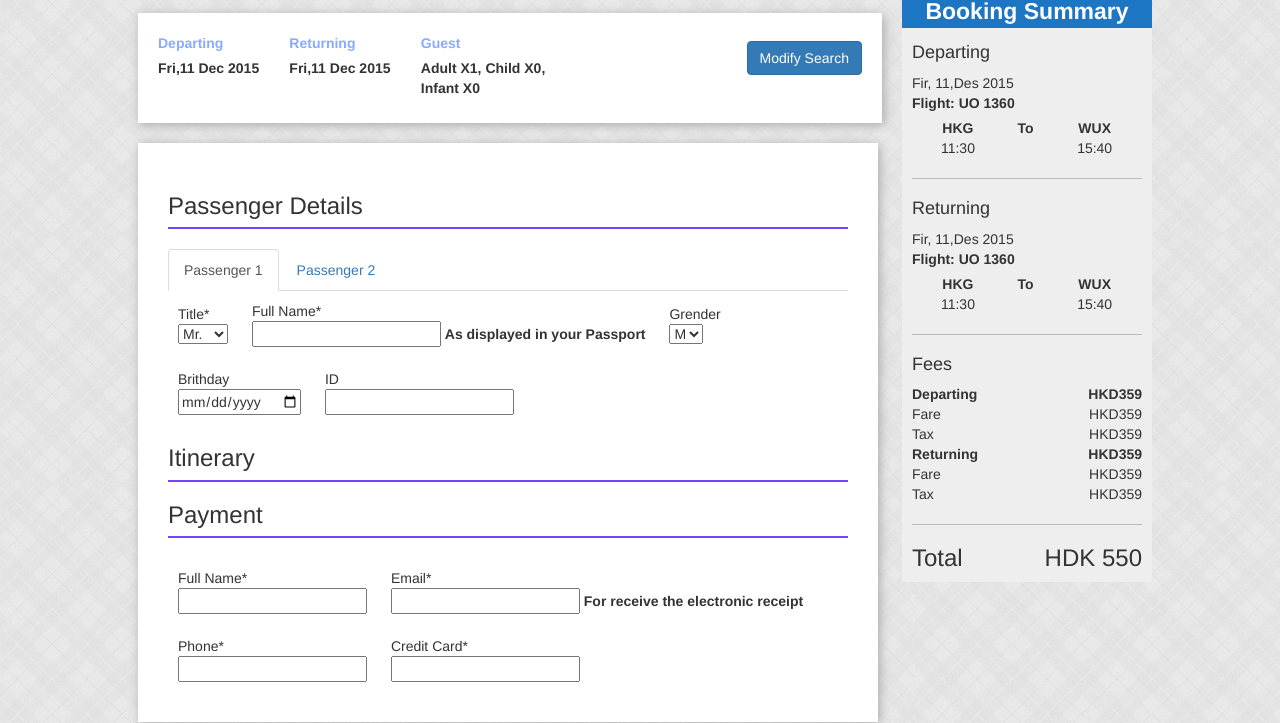
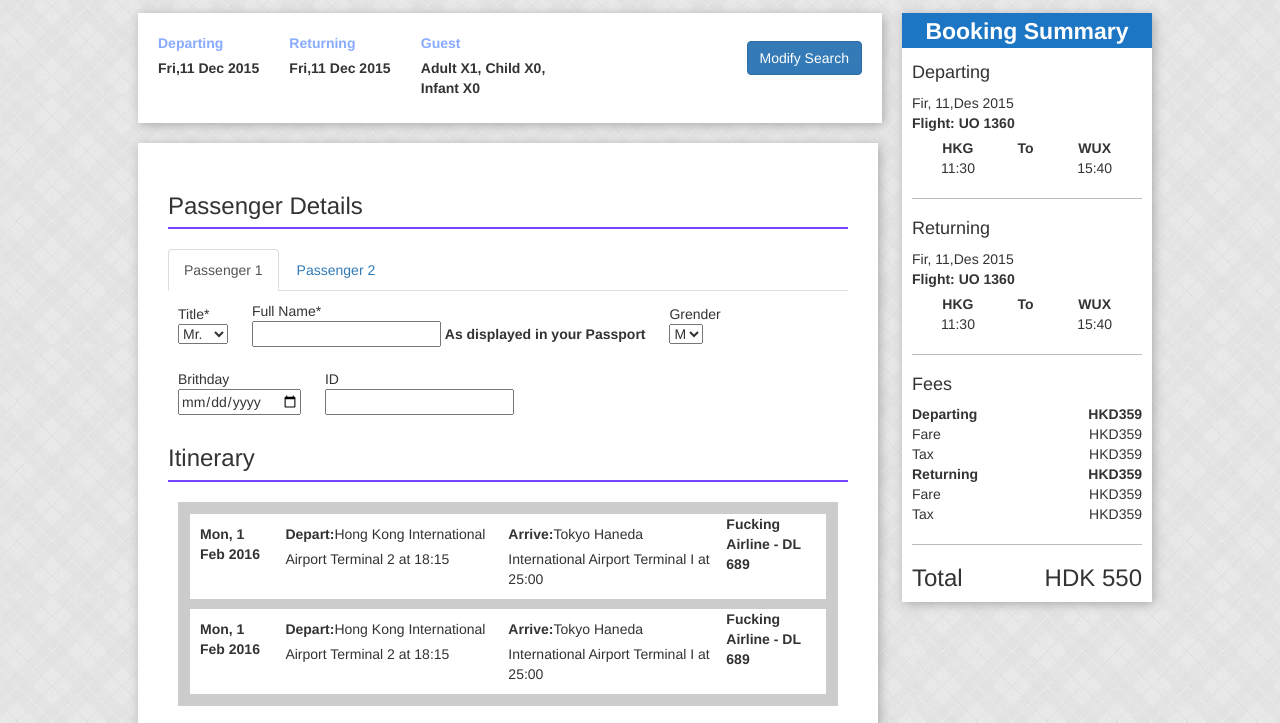
Before and after one commit to ttommyth/ITP4506_HCIGUI, a plain HTML site: page public_html/fligthCustDetail.html in a window 1280 px wide. Shown: the part 58-781 px from the top of the page. Drawn offline with Linux system fonts and the light colour scheme.

Commit message:
Merge origin/master
Conflicts:
	ligthCustDetail done

```diff
--- a/public_html/css/index.css
+++ b/public_html/css/index.css
@@ -111,7 +111,10 @@ img, .hotels table{
     font-size: 23px;
 }
 .bookingSummaryDiv{
+    margin-top: 20px;
     margin-left: 20px;
+    background: white;
+    box-shadow: 2px 2px 10px #aaaaaa;
 }
 .bookingSummaryDiv table tr th, .bookingSummaryDiv table tr td{
     text-align: center;
@@ -122,7 +125,7 @@ img, .hotels table{
     padding-left: 10px;
     padding-right: 10px;
     padding-top: 5px;
-    background: #eeeeee;
+    background: white;
 }
 .bookingSummaryDiv hr{
     border-top: 1px solid #bbbbbb;
@@ -407,3 +410,25 @@ img, .hotels table{
     border: 1px solid #7644FF;
     margin-top: -2px;
 }
+#itineDiv{
+    padding: 12px;
+    margin-left: 10px;
+    margin-right: 10px;
+    width: 97%;
+    background: #cccccc;
+}
+#goItinerary{
+    width:100%;
+    background: white;
+    margin-bottom: 10px;
+}
+#backItinerary{
+   width:100%;
+    background: white;
+}
+.alignTop{
+    vertical-align: top;
+}
+#cfPaymentBtn{
+    margin-left: 500px;
+}
--- a/public_html/fligthCustDetail.html
+++ b/public_html/fligthCustDetail.html
@@ -128,8 +128,27 @@ and open the template in the editor.
                 </div>
                     <div>
                         <h3>Itinerary</h3><hr class="mainHr"/>
-                        <div>
-                        </div>
+                        <div id="itineDiv">
+                            <div id="goItinerary">
+                                <table>
+                                    <tr>
+                                        <td><div class="inline"><label>Mon, 1 Feb 2016</label></div></td>
+                                        <td><div class="inline"><label>Depart: </label>Hong Kong International Airport Terminal 2 at 18:15</div></td>
+                                        <td><div class="inline"><label>Arrive: </label>Tokyo Haneda International Airport Terminal I at 25:00</div></td>
+                                        <td><label>Fucking Airline - DL 689</label></td>
+                                    </tr>
+                                </table>
+                            </div>
+                            <div id="backItinerary">
+                                <table>
+                                    <tr>
+                                        <td><div class="inline"><label>Mon, 1 Feb 2016</label></div></td>
+                                        <td><div class="inline"><label>Depart: </label>Hong Kong International Airport Terminal 2 at 18:15</div></td>
+                                        <td><div class="inline"><label>Arrive: </label>Tokyo Haneda International Airport Terminal I at 25:00</div></td>
+                                        <td><label>Fucking Airline - DL 689</label></td>
+                                    </tr>
+                                </table>
+                            </div>
                     </div>
                     <div>
                         <h3>Payment</h3><hr class="mainHr"/>
@@ -155,7 +174,7 @@ and open the template in the editor.
               </div>
             </div>
 
-            <button type="button" id="submitBtn" class="btn btn-primary navbar-btn">Modify Search</button>
+            <button type="button" id="cfPaymentBtn" class="btn btn-primary navbar-btn">Confirm Payment</button>
         </td>
         <td>
             <div class="bookingSummaryDiv">
```
